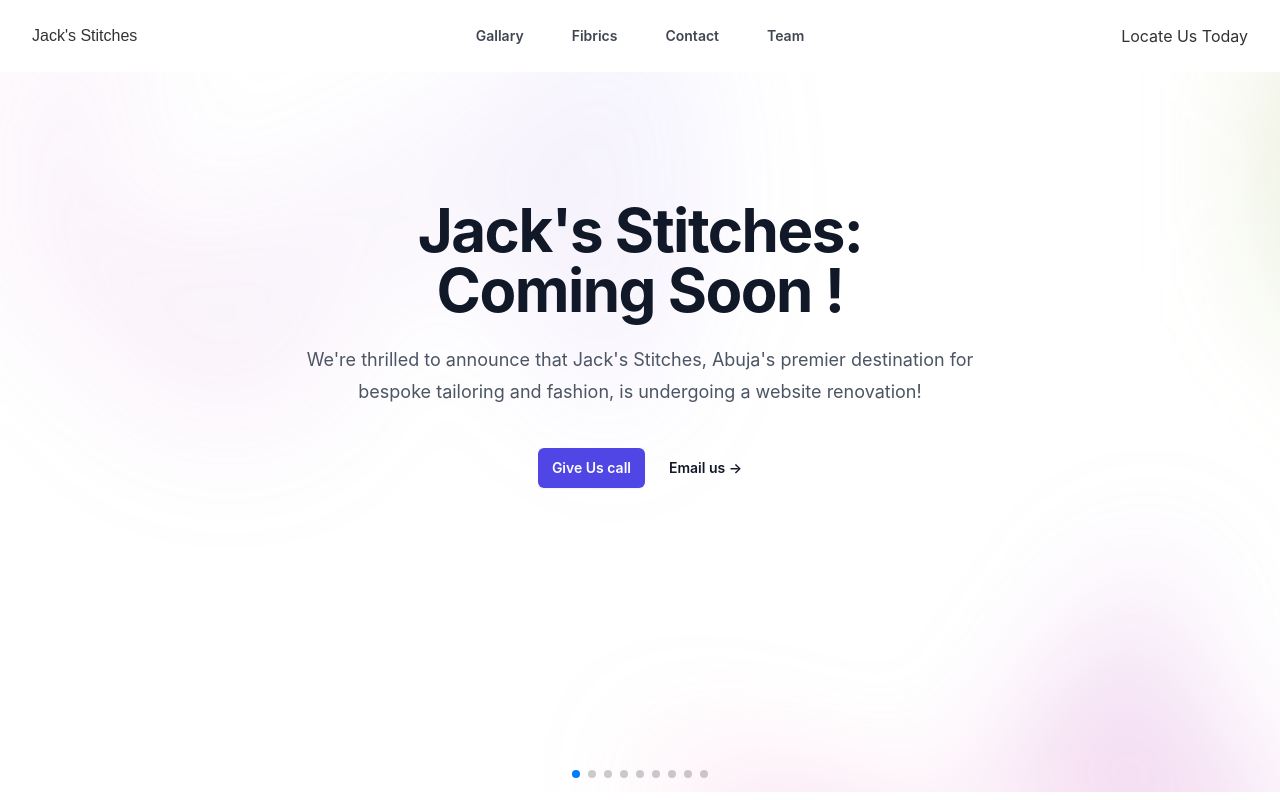
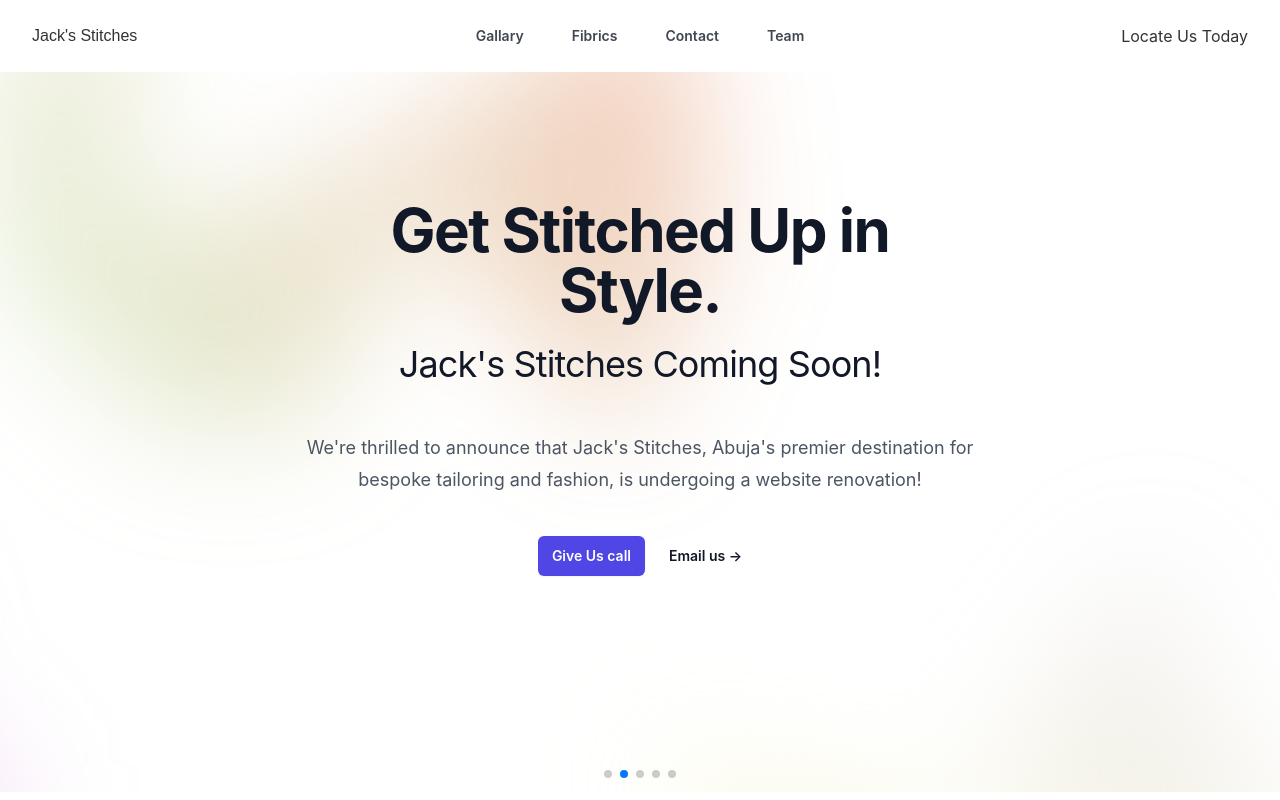
Before and after one commit to webcode2/jackstitches, a React (Create React App) app: page / in a window 1280 px wide. Built offline with nearby package versions, Linux system fonts and the light colour scheme; the HTML template or start-up script is replaced by a standard one.

Commit message:
first commit

```diff
--- a/src/components/starter.jsx
+++ b/src/components/starter.jsx
@@ -1,26 +1,16 @@
 import { useRef, useState } from "react";
 
 import Header from "./Header";
-import Carousel from "./carousel";
-import Slide1,{Slide2} from "./slide1";
+import Slide1, { Slide2 } from "./slide1";
 import { Swiper, SwiperSlide } from "swiper/react";
 import { Autoplay, Pagination, Navigation } from "swiper/modules";
 
-// import { Navigation, Pagination } from "swiper/modules";
 import "swiper/css";
 import "swiper/css/pagination";
 import "swiper/css/navigation";
-// import "swiper/css/pagination";
 
 export default function Example() {
-  const progressCircle = useRef(null);
-  const progressContent = useRef(null);
-
   const [mobileMenuOpen, setMobileMenuOpen] = useState(false);
-  const onAutoplayTimeLeft = (s, time, progress) => {
-    progressCircle.current.style.setProperty("--progress", 1 - progress);
-    progressContent.current.textContent = `${Math.ceil(time / 1000)}s`;
-  };
 
   return (
     <div className="bg-white">
@@ -39,20 +29,22 @@ export default function Example() {
         }}
         // navigation={true}
         modules={[Autoplay, Pagination, Navigation]}
-        onAutoplayTimeLeft={onAutoplayTimeLeft}
+        loop={true}
+        autoplay={{
+          delay: 3500,
+          disableOnInteraction: true,
+        }}
         className="mySwiper"
       >
         <SwiperSlide>
           <Slide1 />
         </SwiperSlide>
-        <SwiperSlide><Slide2/></SwiperSlide>
+        <SwiperSlide>
+          <Slide2 />
+        </SwiperSlide>
         <SwiperSlide>Slide 3</SwiperSlide>
         <SwiperSlide>Slide 4</SwiperSlide>
         <SwiperSlide>Slide 5</SwiperSlide>
-        <SwiperSlide>Slide 6</SwiperSlide>
-        <SwiperSlide>Slide 7</SwiperSlide>
-        <SwiperSlide>Slide 8</SwiperSlide>
-        <SwiperSlide>Slide 9</SwiperSlide>
       </Swiper>
 
       {/* <Carousel autoSlide children={[<Slide1/>,<video src={"https://res.cloudinary.com/dozd0nyze/video/upload/v1712566964/jackstitches/854187-hd_1920_1080_25fps_ohisia.mp4"} style={{height:"100%"}} autoPlay muted loop className="my-0 bg-opacity-15  w-full" />,<img src="https://res.cloudinary.com/dozd0nyze/image/upload/v1666872896/cld-sample-3.jpg" alt="me"/>]} /> */}
```
